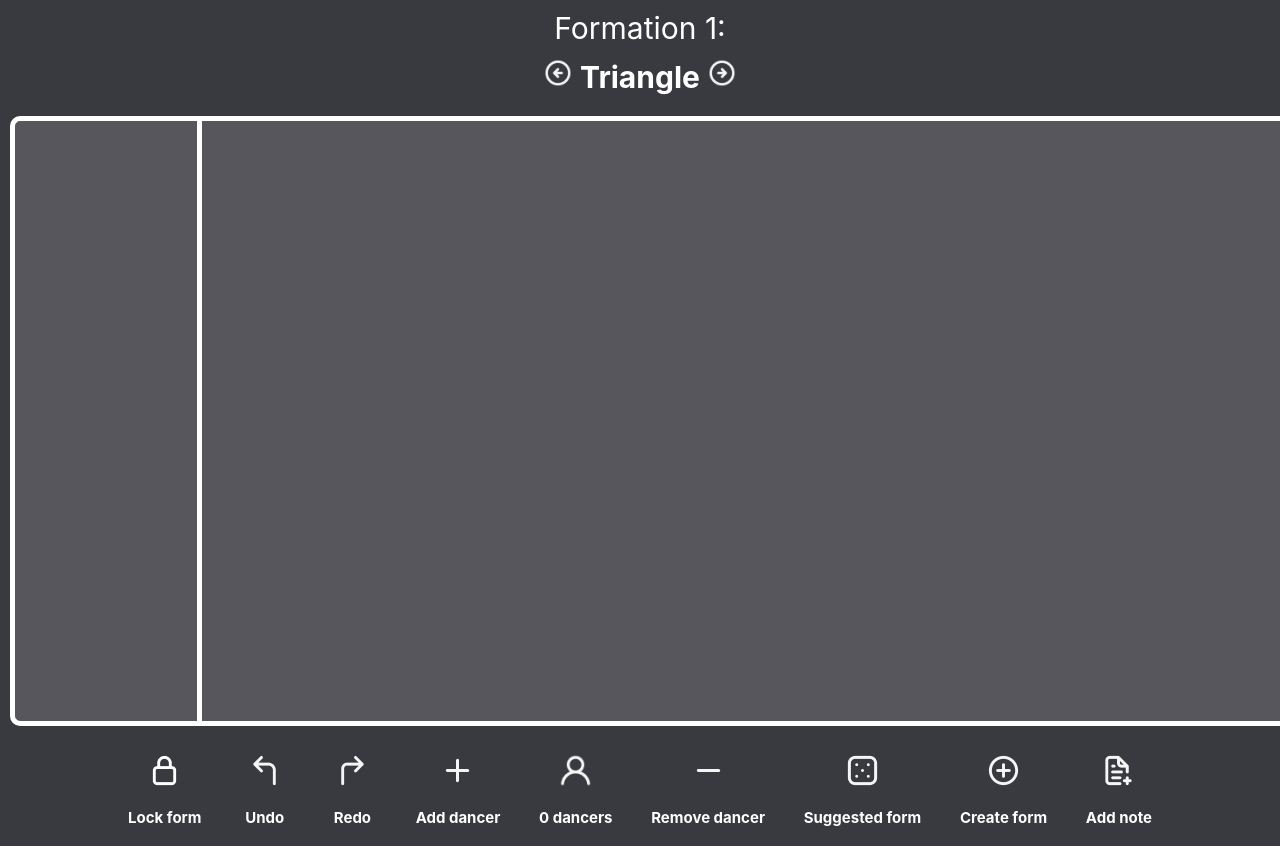
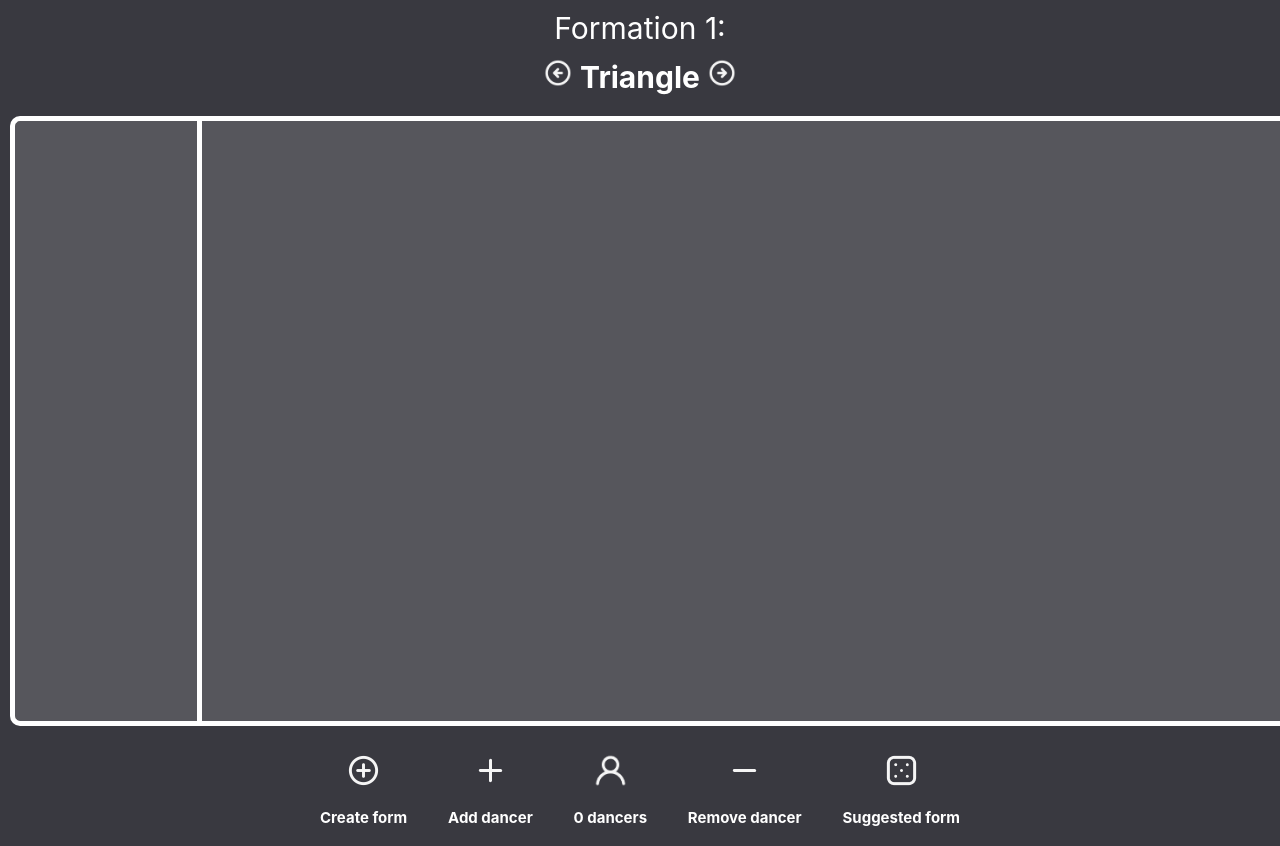
Before and after one commit to janssenbozon/blocker-app-hci, a React (Create React App) app: page / in a window 1280 px wide. Shown: the top 846 px of the page. Built offline with nearby package versions, Linux system fonts and the light colour scheme.

Commit message:
aligned menu bar

```diff
--- a/src/components/parts/Menubar.css
+++ b/src/components/parts/Menubar.css
@@ -2,13 +2,14 @@
   display: flex;
   flex-direction: row;
   text-align: center;
-  width: 80%;
+  width: 50%;
   height: 100px;
   justify-content: space-between;
   justify-self: center;
   align-items: center;
   margin: auto;
 }
+
 button {
   outline: none;
   background: transparent;
--- a/src/components/parts/Menubar.js
+++ b/src/components/parts/Menubar.js
@@ -20,31 +20,9 @@ function Menubar(props) {
             props.setcreateActive(true);
           }}
         >
-          <img style={{ width: "35px" }} src={lock}></img>
+          <img style={{ width: "35px" }} src={add}></img>
         </button>
-        <p style={{ color: "white", fontSize: "15px", fontWeight: "bold" }}>Lock form</p>
-      </div>
-
-      <div style={{ display: "flex", flexDirection: "column" }}>
-        <button
-          onClick={() => {
-            props.setcreateActive(true);
-          }}
-        >
-          <img style={{ width: "35px" }} src={undo}></img>
-        </button>
-        <p style={{ color: "white", fontSize: "15px", fontWeight: "bold" }}>Undo</p>
-      </div>
-
-      <div style={{ display: "flex", flexDirection: "column" }}>
-        <button
-          onClick={() => {
-            props.setcreateActive(true);
-          }}
-        >
-          <img style={{ width: "35px" }} src={redo}></img>
-        </button>
-        <p style={{ color: "white", fontSize: "15px", fontWeight: "bold" }}>Redo</p>
+        <p style={{ color: "white", fontSize: "15px", fontWeight: "bold" }}>Create form</p>
       </div>
 
       <div style={{ display: "flex", flexDirection: "column" }}>
@@ -90,29 +68,6 @@ function Menubar(props) {
         </button>
         <p style={{ color: "white", fontSize: "15px", fontWeight: "bold" }}>Suggested form</p>
       </div>
-
-      <div style={{ display: "flex", flexDirection: "column" }}>
-        <button
-          onClick={() => {
-            props.setcreateActive(true);
-          }}
-        >
-          <img style={{ width: "35px" }} src={add}></img>
-        </button>
-        <p style={{ color: "white", fontSize: "15px", fontWeight: "bold" }}>Create form</p>
-      </div>
-
-      <div style={{ display: "flex", flexDirection: "column" }}>
-        <button
-          onClick={() => {
-            props.setcreateActive(true);
-          }}
-        >
-          <img style={{ width: "35px" }} src={note}></img>
-        </button>
-        <p style={{ color: "white", fontSize: "15px", fontWeight: "bold" }}>Add note</p>
-      </div>
-
     </div>
   );
 }
```
